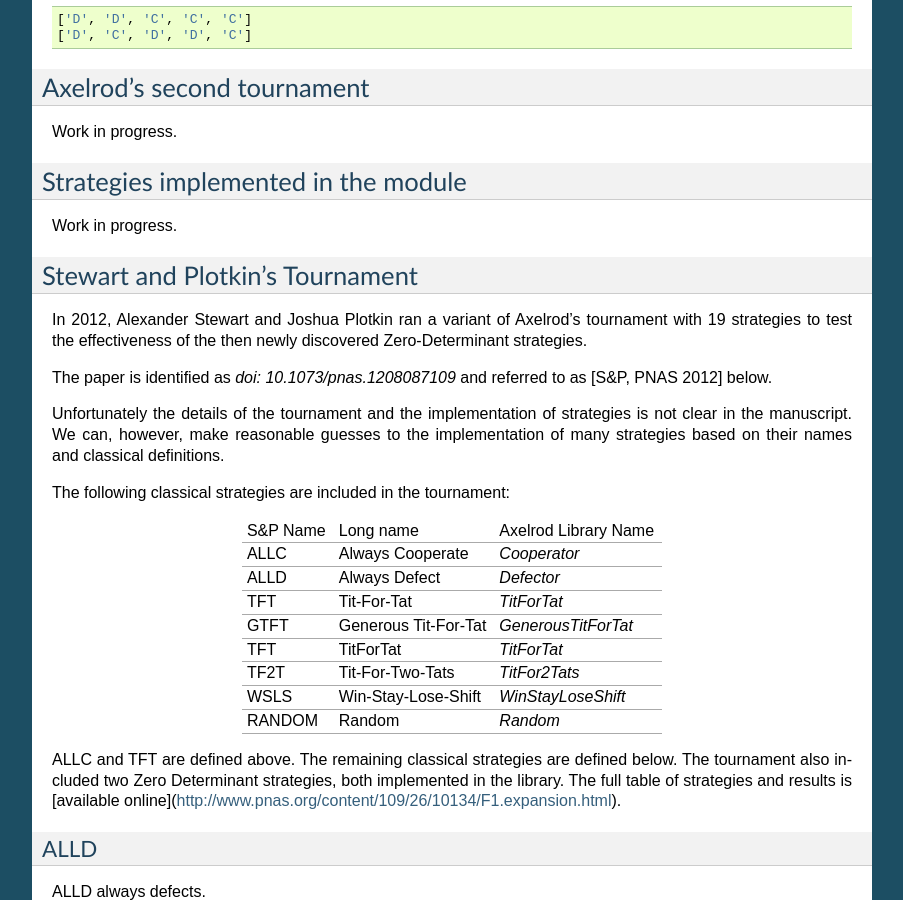
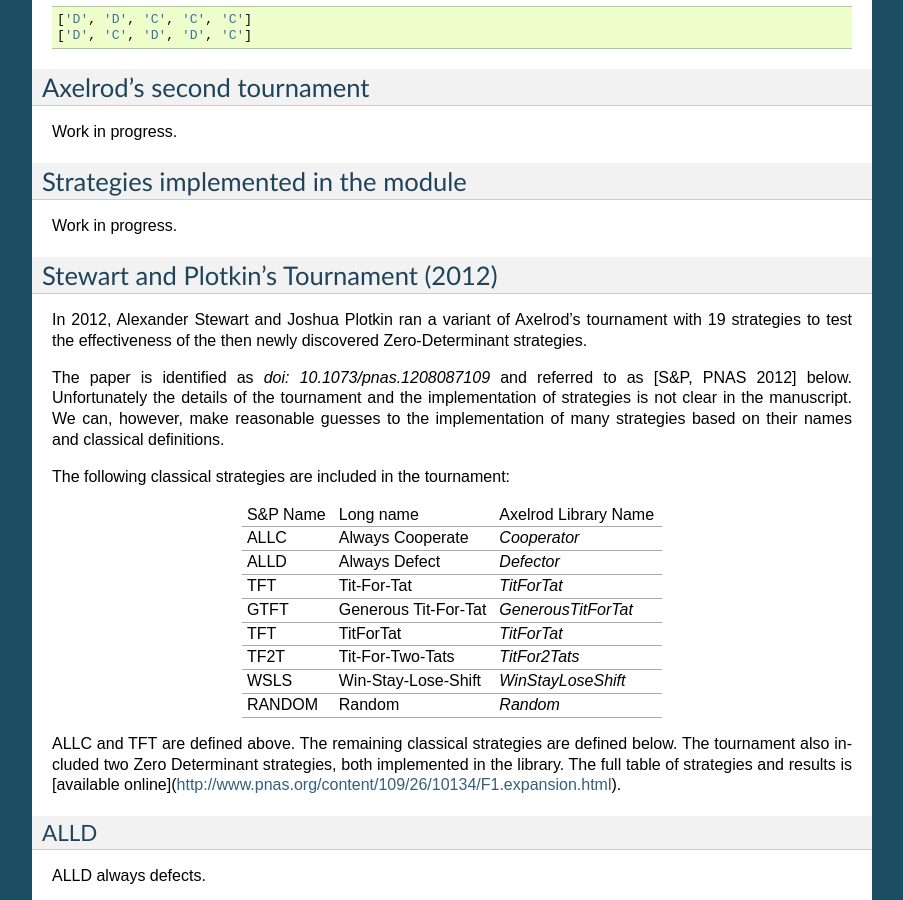
Before and after one commit to Axelrod-Python/Axelrod, a Sphinx documentation site: the page built from docs/overview_of_strategies.rst, in a window 1280 px wide and 900 px high, scrolled down 6937 px. Shown: the whole window, without its empty margins (198-1101 px from the left). Built offline with Sphinx 7.4.7, drawn with Linux system fonts in a browser that asks for light colours; some of the changed lines change nothing that is shown; some of the changed text lies outside the part shown.

Commit message:
Cleanup of new strategies documentation

```diff
--- a/docs/overview_of_strategies.rst
+++ b/docs/overview_of_strategies.rst
@@ -417,19 +417,17 @@
 
 Work in progress.
 
-Stewart and Plotkin's Tournament
---------------------------------
+Stewart and Plotkin's Tournament (2012)
+---------------------------------------
 
 In 2012, Alexander Stewart and Joshua Plotkin ran a variant of Axelrod's
 tournament with 19 strategies to test the effectiveness of the then newly
 discovered Zero-Determinant strategies.
 
 The paper is identified as *doi: 10.1073/pnas.1208087109* and referred to as
-[S&P, PNAS 2012] below.
-
-Unfortunately the details of the tournament and the implementation of
-strategies is not clear in the manuscript. We can, however, make
-reasonable guesses to the implementation of many strategies based on their
+[S&P, PNAS 2012] below. Unfortunately the details of the tournament and the
+implementation of  strategies is not clear in the manuscript. We can, however,
+make reasonable guesses to the implementation of many strategies based on their
 names and classical definitions.
 
 The following classical strategies are included in the tournament:
@@ -533,7 +531,7 @@
 Implementation
 **************
 
-Here is a quick implementation of this in the library::
+Here is the implementation of this in the library::
 
    import axelrod
    p1 = axelrod.TitFor2Tats()  # Create a player that plays TF2T
@@ -687,9 +685,7 @@
 **************
 
 HARD_JOSS is not explicitly defined in the library but can easily be
-instantiated as follows:
-
-Here is how EXTORT-2 is implemented in the library::
+instantiated as follows::
 
     import axelrod
     four_vector = [0.9, 0., 1., 0.]
@@ -714,7 +710,9 @@
 **Not implemented**: HARD_TFT
 ^^^^^^^^^^^^^^^^^^^^^^^^^^^^^
 
-Hard TFT is not defined in [S&P, PNAS 2012] but is [elsewhere](http://www.prisoners-dilemma.com/strategies.html) defined as follows. The strategy cooperates on the
+Hard TFT is not defined in [S&P, PNAS 2012] but is
+[elsewhere](http://www.prisoners-dilemma.com/strategies.html)
+defined as follows. The strategy cooperates on the
 first move, defects if the opponent has defected on any of the previous three
 rounds, and otherwise cooperates.
 
@@ -733,7 +731,8 @@
 Remaining Strategies
 ^^^^^^^^^^^^^^^^^^^^
 
-The remaining strategies are not unambiguously defined in [S&P, PNAS 2012] and need to be sourced (and implemented):
+The remaining strategies are not unambiguously defined in [S&P, PNAS 2012] and
+need to be sourced (and implemented):
 
 - CALCULATOR
 - PROBE
```
